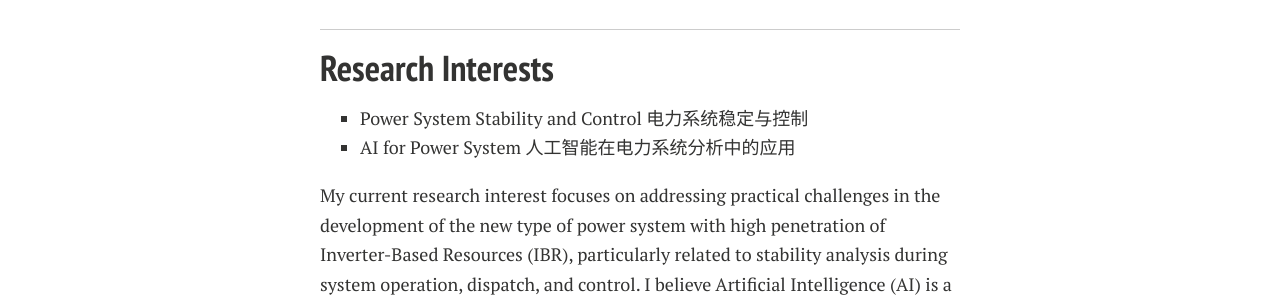
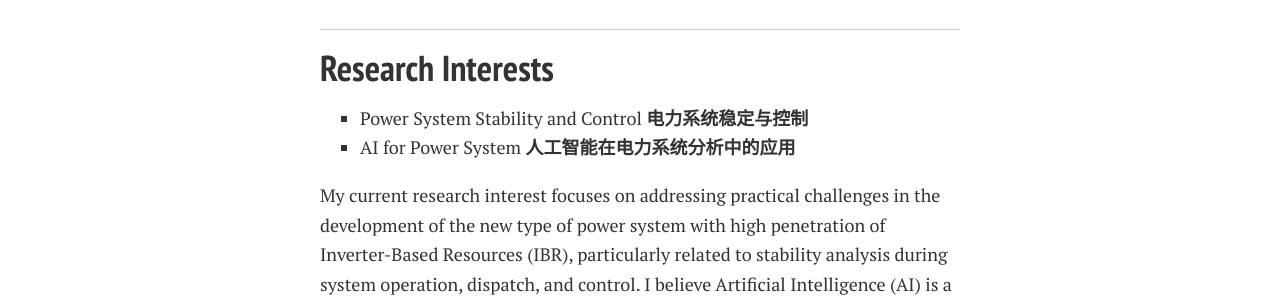
Before and after one commit to LeZhengNCEPU/LeZhengNCEPU.github.io, a Jekyll site: the page built from index.md, in a window 1280 px wide. Shown: the part 776-1075 px from the top of the page. Built offline with Jekyll 4.4.1, drawn with Linux system fonts in a browser that asks for light colours; nearby versions of some CDN libraries; comment, search, counter and statistics services are not loaded; a style sheet for code colours, icons or effects is not loaded; our own code applies the rules of GitHub Pages for plain Markdown files.

```diff
--- a/index.md
+++ b/index.md
@@ -18,8 +18,8 @@ If you are interested in any aspect of me, I am always open to discussions and c
 
 ## Research Interests
 
-- Power System Stability and Control 电力系统稳定与控制
-- AI for Power System 人工智能在电力系统分析中的应用
+- Power System Stability and Control **电力系统稳定与控制**
+- AI for Power System **人工智能在电力系统分析中的应用**
 
 My current research interest focuses on addressing practical challenges in the development of the new type of power system with high penetration of Inverter-Based Resources (IBR), particularly related to stability analysis during system operation, dispatch, and control. I believe Artificial Intelligence (AI) is a crucial pathway to advancing these systems. I am committed to applying my experties to this meaningful field, contributing to societal well-bing through innovative solutions.
 
```
